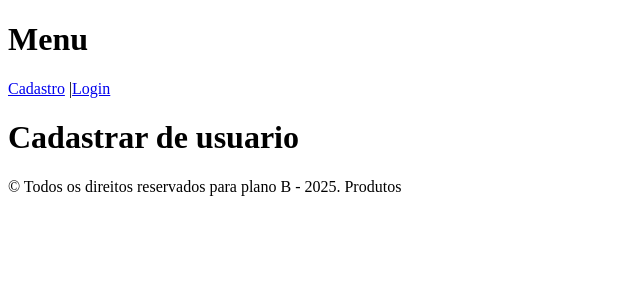
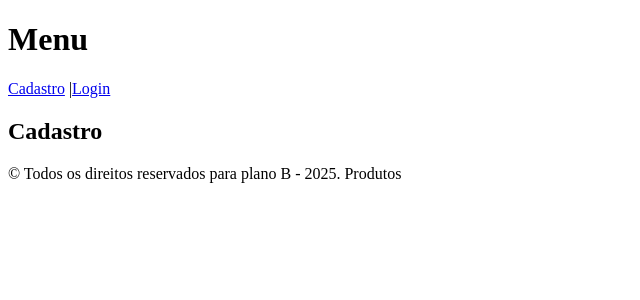
Before and after one commit to Emanuelly0ventura/CP5_Front-end, a React (Vite) app: page /cadastro in a window 1280 px wide. Shown: the top 300 px of the page, without its empty margins (0-640 px from the left). Built offline with nearby package versions, Linux system fonts and the light colour scheme.

Commit message:
começando as modificações de cadastro

```diff
--- a/src/routes/Cadastro/index.tsx
+++ b/src/routes/Cadastro/index.tsx
@@ -1,11 +1,17 @@
+
+
+type CadastroData = {
+  nome: string;
+  nomeUsuario: string;
+  email: string;
+};
+
 export default function Cadastro(){
 
-    document.title ="Cadastro"
+
 
     return(
-        <main>
-            <h1>Cadastrar de usuario</h1>
-        </main>
+        <h2>Cadastro</h2>
     );
 
 }
```
